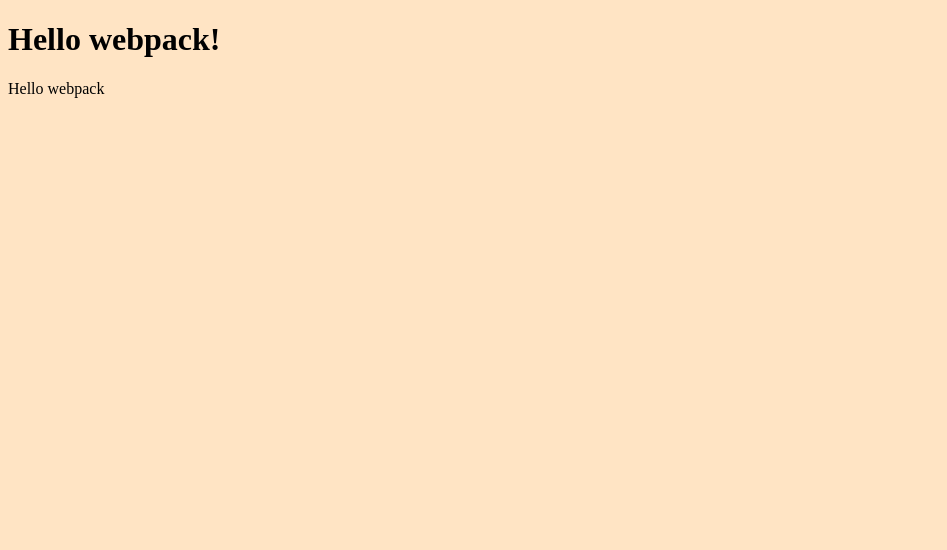
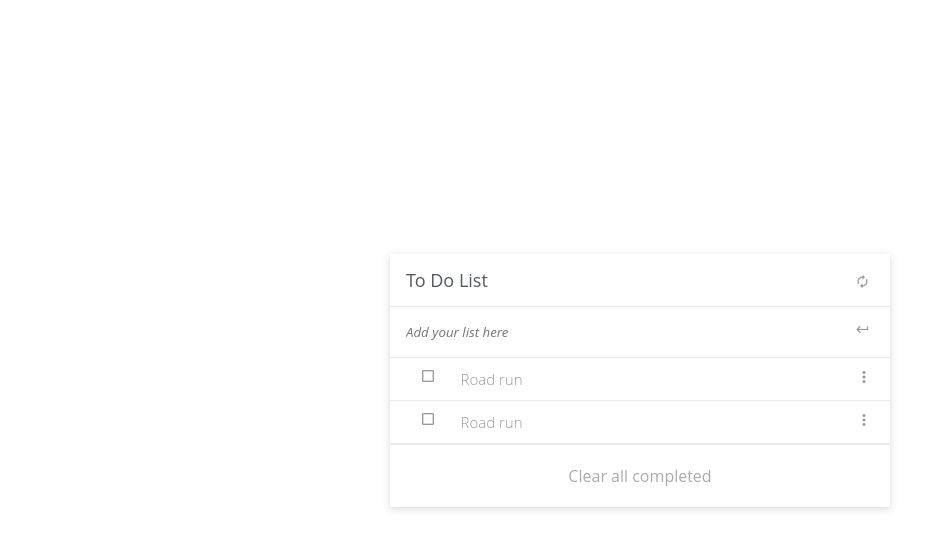
Before and after one commit to mandelatuks/To-do-list-webApps, a website built with webpack: page src/index.html in a window 1280 px wide. Shown: the whole page, without its empty margins (0-947 px from the left). Built offline with nearby package versions, Linux system fonts and the light colour scheme.

Commit message:
Add list stucture and styling

```diff
--- a/package.json
+++ b/package.json
@@ -5,6 +5,7 @@
   "private": true,
   "scripts": {
     "test": "echo \"Error: no test specified\" && exit 1",
+    "watch": "webpack --watch",
     "start": "webpack serve --open",
     "build": "webpack"
   },
--- a/src/index.html
+++ b/src/index.html
@@ -4,11 +4,61 @@
   <head>
     <meta charset="UTF-8">
     <meta name="viewport" content="width=device-width, initial-scale=1.0">
-    <title>Wbpack Exercise</title>
+    <link href="https://fonts.googleapis.com/icon?family=Material+Icons" rel="stylesheet" />
+    <title>To-do-list-App</title>
   </head>
 
   <body>
-    <h1>Hello webpack!</h1>
+    <main>
+      <section class="todolist">
+        <header class="todo">
+          <h2>To Do List</h2>
+          <span class="material-icons new-item">
+            autorenew
+          </span>
+        </header>
+        <section class="input-field">
+          <div>
+            <form action="#" id="form-area">
+              <input type="text" id="add-item" placeholder="Add your list here">
+              <button type="submit">
+                <span class="material-icons return">
+                  keyboard_return
+                </span>
+              </button>
+            </form>
+          </div>
+          <div>
+            <ul class="items">
+              <li class="list-items">
+                <span class="material-icons check-box">
+                  check_box_outline_blank
+                </span>
+                <p> Road run</p>
+                <span class="material-icons more-bars">
+                  more_vert
+                </span>
+              </li>
+              <li class="list-items">
+                <span class="material-icons check-box">
+                  check_box_outline_blank
+                </span>
+                <p> Road run</p>
+                <span class="material-icons more-bars">
+                  more_vert
+                </span>
+              </li>
+            </ul>
+          </div>
+        </section>
+        <footer>
+          <div class="complete-items">
+            Clear all completed
+          </div>
+        </footer>
+      </section>
+    </main>
+
   </body>
 
 </html>
--- a/src/index.js
+++ b/src/index.js
@@ -1,14 +1,2 @@
 import _ from 'lodash';
 import './style.css';
-
-function component() {
-  const element = document.createElement('div');
-
-  // Lodash, currently included via a script, is required for this line to work
-  // Lodash, now imported by this script
-  element.innerHTML = _.join(['Hello', 'webpack'], ' ');
-
-  return element;
-}
-
-document.body.appendChild(component());
--- a/src/style.css
+++ b/src/style.css
@@ -1,3 +1,149 @@
+* {
+  padding: 0;
+  margin: 0;
+  box-sizing: border-box;
+  font-family: "Open Sans", "Lucida Grande", tahoma, verdana, arial, sans-serif;
+}
+
 body {
-    background-color: bisque;
+  background-color: #fff;
 }
+
+main {
+  display: flex;
+  justify-content: center;
+  align-items: center;
+  min-height: 95vh;
+  margin: 0 auto;
+}
+
+header {
+  display: flex;
+  gap: 10px;
+  border-bottom: 1px solid rgba(0, 0, 0, 0.08);
+}
+
+.todolist {
+  display: flex;
+  box-shadow: rgb(0 0 0 / 15%) 0 2px 8px 0;
+  width: 500px;
+  max-width: 100%;
+  flex-direction: column;
+  background: #fff;
+}
+
+.todo {
+  display: flex;
+  justify-content: space-between;
+}
+
+.todo h2 {
+  margin-left: 20px;
+  align-items: center;
+  color: #545862;
+  font-size: 18px;
+  font-weight: 400;
+  padding: 1rem;
+  line-height: 20px;
+  margin: 0;
+  width: calc(100% - 2rem);
+  text-overflow: ellipsis;
+  overflow: hidden;
+  white-space: nowrap;
+}
+
+.todo .new-item {
+  margin-right: 20px;
+  text-align: center;
+  margin-top: 20px;
+  transition: 0.6s;
+  color: #9797a5;
+  cursor: pointer;
+}
+
+.material-icons {
+  font-size: 15px;
+}
+
+.input-field {
+  display: flex;
+  flex-direction: column;
+  border-bottom: 1px solid rgba(0, 0, 0, 0.08);
+}
+#form-area {
+  display: flex;
+  justify-content: space-between;
+  border-bottom: 1px solid rgba(0, 0, 0, 0.08);
+}
+#add-item {
+  width: 100%;
+  padding: 0 40px 0 1rem;
+  line-height: 50px;
+  height: 50px;
+  border: none;
+  font-style: italic;
+}
+p {
+  width: calc(100% - 50px);
+  border: 0 solid transparent;
+  color: #9797a5;
+  outline: none;
+  background: transparent;
+  height: 22px;
+  line-height: 22px;
+  padding: 0;
+  margin: 0;
+  padding-left: 20px;
+  font-weight: 300;
+  font-size: 15px;
+}
+.check-box {
+  font-size: medium;
+  color: #9797a5;
+}
+
+button {
+  padding: 0;
+  border: none;
+  background: none;
+}
+.return {
+  transition: 0.6s;
+  color: #9797a5;
+  background-color: #fff;
+  padding-right: 20px;
+  cursor: pointer;
+}
+.items {
+  display: flex;
+  flex-direction: column;
+}
+
+.list-items {
+  display: flex;
+  justify-content: space-between;
+  width: 100%;
+  padding: 10px 10px 10px 30px;
+  border-bottom: 1px solid rgba(0, 0, 0, 0.08);
+}
+
+.more-bars {
+  padding-right: 7px;
+  color: #9797a5;
+  font-size: 18px;
+  cursor: move;
+}
+
+.complete-items {
+  display: flex;
+  width: 100%;
+  text-align: center;
+  padding: 20px 6px;
+  color: #545862;
+  opacity: 0.5;
+  justify-content: center;
+}
+.complete-items:hover {
+  text-decoration: underline;
+  cursor: pointer;
+}
--- a/webpack.config.js
+++ b/webpack.config.js
@@ -6,13 +6,14 @@ module.exports = {
   entry: {
     index: './src/index.js',
   },
-  devServer: {
-    static: './dist',
-  },
-  plugins: [new HtmlWebpackPlugin()],
+  plugins: [
+    new HtmlWebpackPlugin({
+      template: './src/index.html',
+    }),
+  ],
   output: {
     filename: 'main.js',
-    path: path.resolve(__dirname, './dist'),
+    path: path.resolve(__dirname, 'dist'),
   },
   module: {
     rules: [
@@ -26,4 +27,7 @@ module.exports = {
       },
     ],
   },
+  devServer: {
+    static: './dist',
+  },
 };
```
